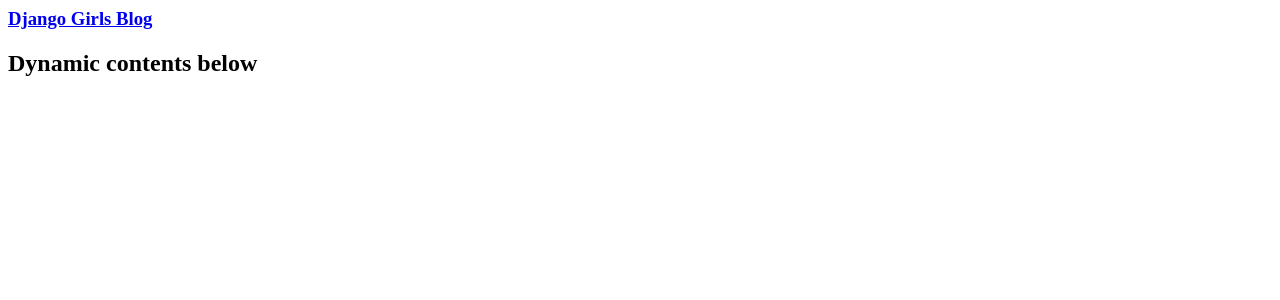
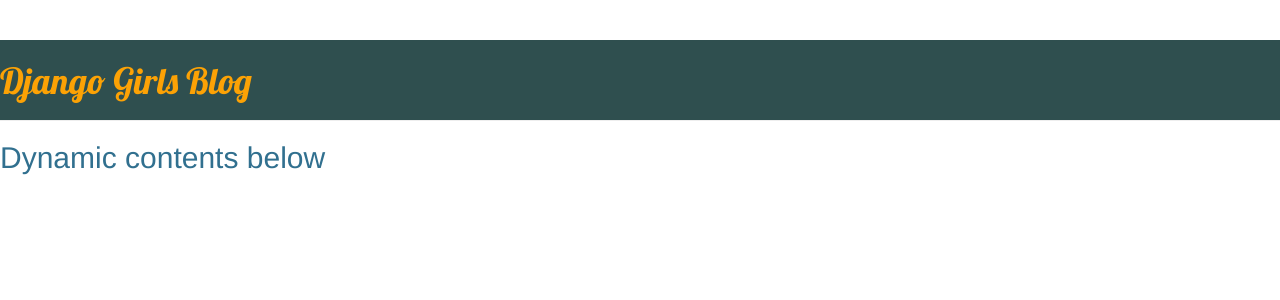
Before and after one commit to AhmedSeemal/my-first-blog, a Django app: page / in a window 1280 px wide. Shown: the top 300 px of the page. Run offline with Django 3.2, Linux system fonts and the light colour scheme; data that the repository does not hold is empty; some libraries are stand-ins or nearby versions.

Commit message:
added css files

```diff
--- /dev/null
+++ b/blog/static/css/blog.css
@@ -0,0 +1,12 @@
+h1 a {
+    color: #FCA205;
+    font-family: 'Lobster';
+}
+
+.page-header{
+    padding-bottom: 9px;
+    margin: 40px 0 20px;
+    padding-top: 1px;
+    border-bottom: 1px solid #eee;
+    background-color: darkslategrey;
+}
--- a/blog/templates/blog/post_list.html
+++ b/blog/templates/blog/post_list.html
@@ -1,26 +1,34 @@
+{% load staticfiles %}
 <html>
     <head>
         <title>Django Girls blog</title>
     </head>
     <body>
-        <div>
-            <h3><a href="/">Django Girls Blog</a></h3>
+        <div class="page-header">
+            <h1><a href="/">Django Girls Blog</a></h1>
         </div>
         <div>
 	<div>
-		<h2>Dynamic contents below</h2>
+		<h2 class="text-info">Dynamic contents below</h2>
        		  <!--<em>{{posts}}</em> -->
 		<h3>
 		   {% for i in posts %}
 		   	<div class="posts">
-	   		     <ul>
-	   		     	<li>{{i.title}}</li>
-				<li>{{i.name}}</li>
-	   		     	<li>{{i.text}}</li>
+	   		     <ul class="list-group">
+	   		     	<li class="list-group-item list-group-item-success">{{i.title}}</li>
+				<li class="list-group-item list-group-item-info">{{i.name}}</li>
+	   		     	<li class="list-group-item list-group-item-warning">{{i.text}}</li>
+
                              </ul>
 		   	</div>
            	   {%	endfor %}
 		</h3>
 	</div>
     </body>
+    <footer>
+    	<link rel="stylesheet" href="{% static 'css/blog.css' %}">
+    	<link href="//fonts.googleapis.com/css?family=Lobster&subset=latin,latin-ext" rel="stylesheet" type="text/css">
+    	<link rel="stylesheet" href="//maxcdn.bootstrapcdn.com/bootstrap/3.2.0/css/bootstrap.min.css">
+	<link rel="stylesheet" href="//maxcdn.bootstrapcdn.com/bootstrap/3.2.0/css/bootstrap-theme.min.css">
+    </foooter>
 </html>
```
